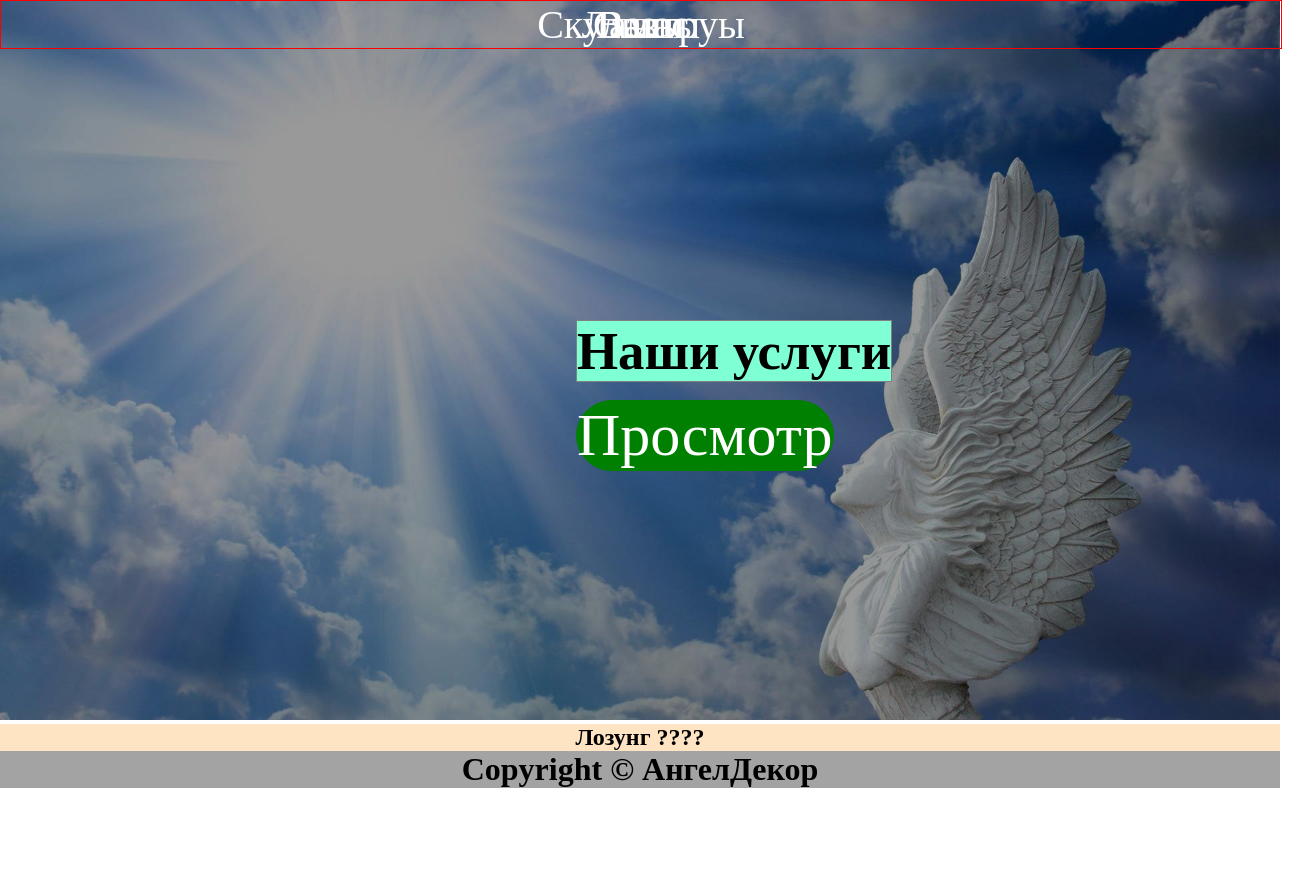
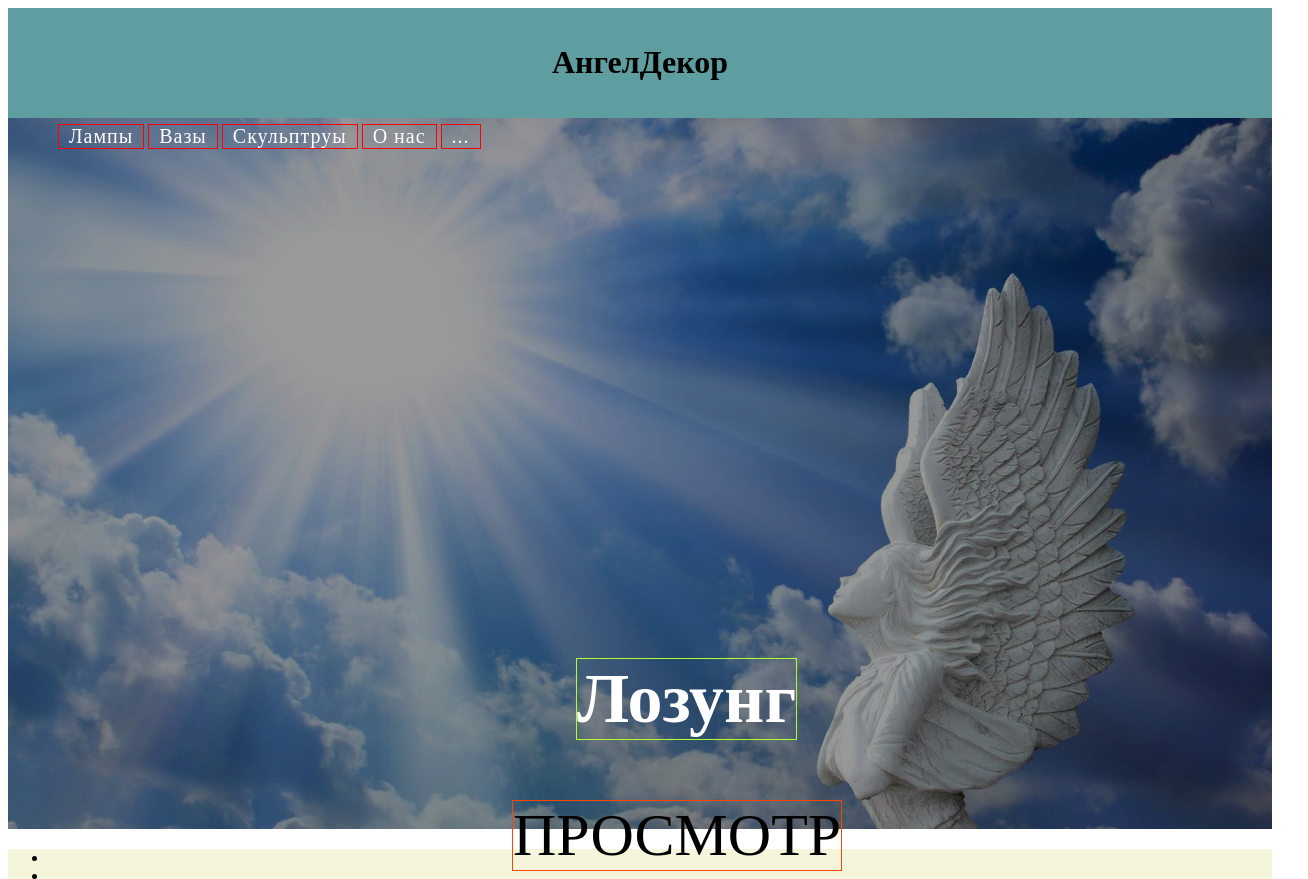
Before and after one commit to EnterRew/Test, a plain HTML site: page Testik/AngelDecor2.html in a window 1280 px wide. Shown: the top 879 px of the page, 1308 px wide, since content can reach past the window. Before the commit the page ends 800 px from the top, so only its background shows below. Drawn offline with Linux system fonts and the light colour scheme.

Commit message:
Add files via upload

```diff
--- a/Testik/Angel2.css
+++ b/Testik/Angel2.css
@@ -1,10 +1,146 @@
-header h1{
+@font-face {
+    font-family: BalkaraCon;
+    src: url(/AngelDecor2/fonts/BalkaraCondensed.ttf) format('ttf');
+}
+
+header{
+    font-family: url(/AngelDecor2/fonts/BalkaraCondensed.ttf); /*
+    ПОФИКСИТЬ ШРИФТ ОБЯЗАТЕЛЬНО
+    */
+    text-align: center;
+    background-color: cadetblue;
+    padding: 15px;
+    z-index: 2;
+}
+/* ЭТО ТО ЧТО Я ХОЧУ МБ МБ МБ ПОЗЖЕ РЕАЛИЗОВАТЬ
+    position: fixed;
+    filter: blur(50%);
+*/
+
+
+section img {
+    filter: brightness(60%);
+    position: relative;
+    max-width: 100%;
+    max-height:100% ;
+    margin: 0;
+    padding: 0;
+}
+
+nav {
+    background-color: coral;
+}
+
+nav ul {
+    list-style-type: none;
+}
+
+nav li{
+    display: inline-block;
+}
+
+
+/*
+ТЕБЕ ЖЕЛАТЕЛЬНО ПОФИКСИТЬ ДЛИНУ ШИРИНУ ВЫСОТУ ЕСЛИ МОЖЕШЬ
+*/
+nav a{
+    color: #fff;
+    border: 1px red solid;
+    text-decoration: none;
+    display: inline-block;
+    max-width: 100%;
+    letter-spacing: 1px;
+    padding: 0px 10px;
+    font-size: 20px;
+    width: auto;
+}
+
+/* ДРУГОЙ ВАРИК КАК СДЕЛАТЬ ХЕРНЮ
+nav ul li a{
+    z-index: 0;
+    position:absolute;
+    border: 1px red solid;
+    top: 0;
+    left: 0;
+    display: inline-block;
+    padding: 10px;
+    width: 100%;
     font-size: 50px;
-        font-family: url(/AngelDecor2/fonts/BalkaraCondensed.ttf); /*шрифт нужно пофиксить хз как*/
-        position: relative;
-        width: 50%;
-        top: 50%;
-        left: 50%;
+    color: #fff;
+    text-decoration: none;
+}
+*/
+
+.options {
+    max-width: 100%;
+    position: absolute;
+    top: 12.2%;
+    padding: 10px;
+    width: 1805px;
+}
+
+main h2{
+    top: 0;
+    left: 0;
+    position: absolute;
+    width: auto;
+    height: auto;
+    color: #fff;
+    font-size: 70px;
+    border: 1px greenyellow solid;
+}
+
+.label{
+    max-width: 100%;
+    top: 600px;
+    left: 45%;
+}
+
+main ul{
+    background-color: beige;
+
+    /*
+    ХЗ ПОЧЕМУ НЕТ КАРТИНОК НУЖНО РАЗОБРАТЬСЯ ПОЧЕМУ
+    */
+}
+
+footer {
+    text-align: center;
+    background-color: rgb(153, 153, 153);
+}
+/*
+section div{
+    max-width: 100%;
+    border: 1px orange solid;
+    top: 0;
+    left: 0;
+}
+
+section div a {
+    text-decoration: none;
+}
+*/
+
+a.ButtonProd {
+    color: black;
+    text-decoration: none;
+    border: 1px orangered solid;
+    position: absolute;
+    width: auto;
+    top: 800px;
+    font-size: 60px;
+    left: 40%;
+}
+
+
+
+/*
+УБЕРИ ЭТОТ КОММЕНТАРИЙ ЧТОБЫ ВСЕ ОК БЫЛО
+header {
+    text-align: center;
+    padding: 0;
+    background-color: transparent;
+    filter: blur(70%);
 }
 
 header {
@@ -12,12 +148,12 @@ header {
 }
 
 section img{
+    max-width: 100%;
     filter: brightness(60%);
     position: relative;
     max-width: 100%;
     top: 0;
     left: 0;
-        right: 0;
     margin: 0;
     padding: 0;
     white-space: nowrap;
@@ -129,11 +265,21 @@ li.services {
 }
 */
 
+/*
+nav {
+    background-color: cadetblue;
+    padding: 15px;
+}
+
+
+.menu nav ul li{
+    width: 50%;
+    display: inline-blocks;
+    font-size: 60px;
+}
+
 .lamps, .vasa, .sculpt, .about, .others {
     text-align: center;
-}
-nav {
-    align-items: center;
 }
 ul {
     width: 100%;
@@ -145,14 +291,13 @@ ul {
 
 ul li a {
     width: 100%;
-    display: flex;
-    justify-content: center;
-    justify-content: space-between 50px;
+    display: inline-block;
+    padding: 2px 10px;
+    color: #fff;
     text-decoration: none;
-    font-size: 40px;
-    color: #fff;
+    font-size: 50px;
     position: absolute;
-    top: 0;
+    top: 50px;
     border: 1px red solid;
 }
 
@@ -168,7 +313,7 @@ footer {
     background-color: rgb(163, 163, 163);
 }
 
-div.product {
+.product {
     position: absolute;
     white-space: nowrap;
     border: 1px grey solid;
--- a/Testik/AngelDecor2.html
+++ b/Testik/AngelDecor2.html
@@ -11,12 +11,44 @@
 </head>
 <body>
     <header>
-        <!--
+    <div class="header-name">
         <h1 class="name">АнгелДекор</h1>
-        -->
+    </div>
     </header>
+    <section class="main-banner" alt="banner">
+        <img src="/AngelDecor2/img/AngelSky.jpg">
+        <div class="button">
+            <a class="ButtonProd" href="Production.html">ПРОСМОТР</a>
+        </div>
+    </section>
+    <nav class="main-products">
+        <div class="options">
+        <ul>
+            <li>
+                    <a href="/Lampades" class="lamps">Лампы</a>
+                </li>
 
-    <section class="image" alt="imag">
+                <li>
+                    <a href="/Vases" class="vasa">Вазы</a>
+                </li>
+
+                <li>
+                    <a href="/Sculptures" class="sculpt">Скульптруы</a>
+                </li>
+
+                <li>
+                    <a href="/Information" class="about">О нас</a>
+                </li>
+
+                <li>
+                    <a href="/Other" class="others">...</a>
+                </li>
+        </ul>
+    </div>
+    </nav>
+
+
+    <!--<section class="image" alt="imag">
 
         <img src="AngelDecor2/img/AngelSky.jpg">
 
@@ -24,9 +56,13 @@
 <!--
             <a class="main-page" href="major-page">АнгелДекор</a>
 -->
+
+<!--
                     <div class="button">
                         <a href="Production">Просмотр</a>
                     </div>
+    <div class="menu">
+        <nav>
             <ul>
                 <li>
                     <a href="/Lampades" class="lamps">Лампы</a>
@@ -48,13 +84,15 @@
                     <a href="/Other" class="others">...</a>
                 </li>
             </ul>
-            </nav>
+        </nav>
+        </nav>
+    </div>
 
     <div class="product">
         <h2>Наши услуги</h2>
     </div>
 </section>
-
+-->
 
 <!--<nav class="services">
     <ul>
@@ -80,10 +118,10 @@
     </ul>
     </nav>
 !-->
-
+<!---->
     <main>
         <article>
-            <h2>Лозунг ????</h2>
+            <h2 class="label">Лозунг</h2>
         </article>
         <ul class="main-images" alt="image">
             <li img src="/AngelDecor2/img/imagefirst.jpeg"></li>
```
Also changed, not shown: Testik/Information.html (+1 -1 lines), Testik/Lampades.html (+1 -1 lines), Testik/Other.html (+1 -1 lines), Testik/Production.html (+1 -1 lines), Testik/Sculptures.html (+1 -1 lines), Testik/Vases.html (+1 -1 lines). Lines whose indentation alone changed are shown as unchanged.
